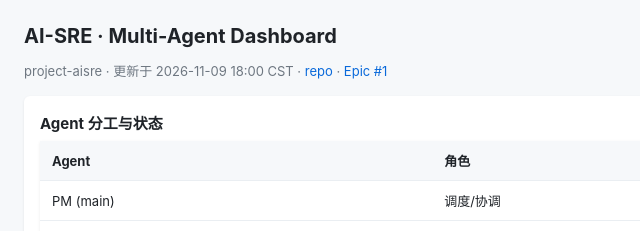
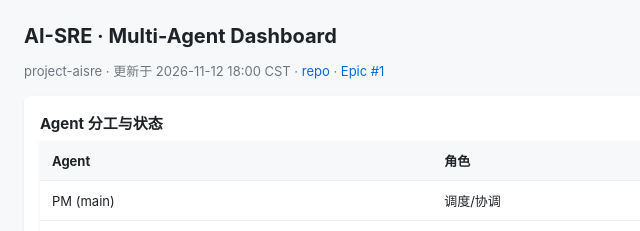
Before and after one commit to jchu-hk/project-aisre, a plain HTML site: page dashboard/multi-agent-dashboard.html in a window 1280 px wide. Shown: the top 231 px of the page, 0-640 px from the left. Drawn offline with Linux system fonts and the light colour scheme.

Commit message:
chore(dashboard): refresh for 2026-11-12 daily check-in

```diff
--- a/dashboard/multi-agent-dashboard.html
+++ b/dashboard/multi-agent-dashboard.html
@@ -17,7 +17,7 @@
 </head>
 <body>
 <h1>AI-SRE · Multi-Agent Dashboard</h1>
-<div class="sub">project-aisre · 更新于 2026-11-09 18:00 CST · <a href="https://github.com/jchu-hk/project-aisre">repo</a> · <a href="https://github.com/jchu-hk/project-aisre/issues/1">Epic #1</a></div>
+<div class="sub">project-aisre · 更新于 2026-11-12 18:00 CST · <a href="https://github.com/jchu-hk/project-aisre">repo</a> · <a href="https://github.com/jchu-hk/project-aisre/issues/1">Epic #1</a></div>
 
 <div class="card">
 <h2>Agent 分工与状态</h2>
```
